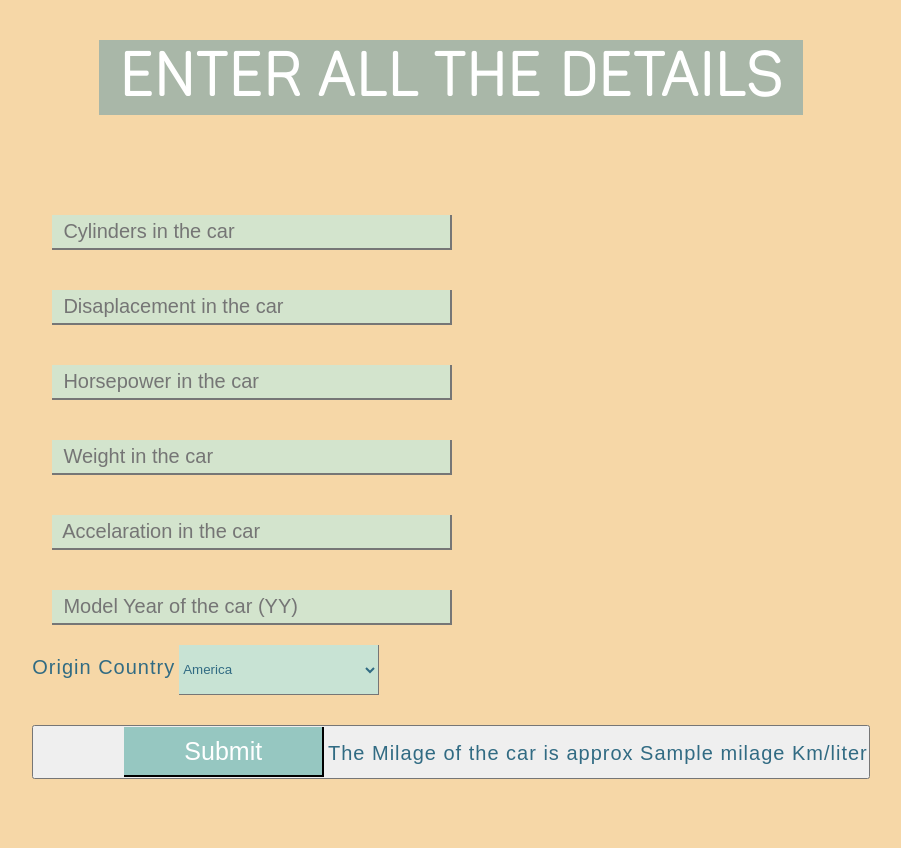
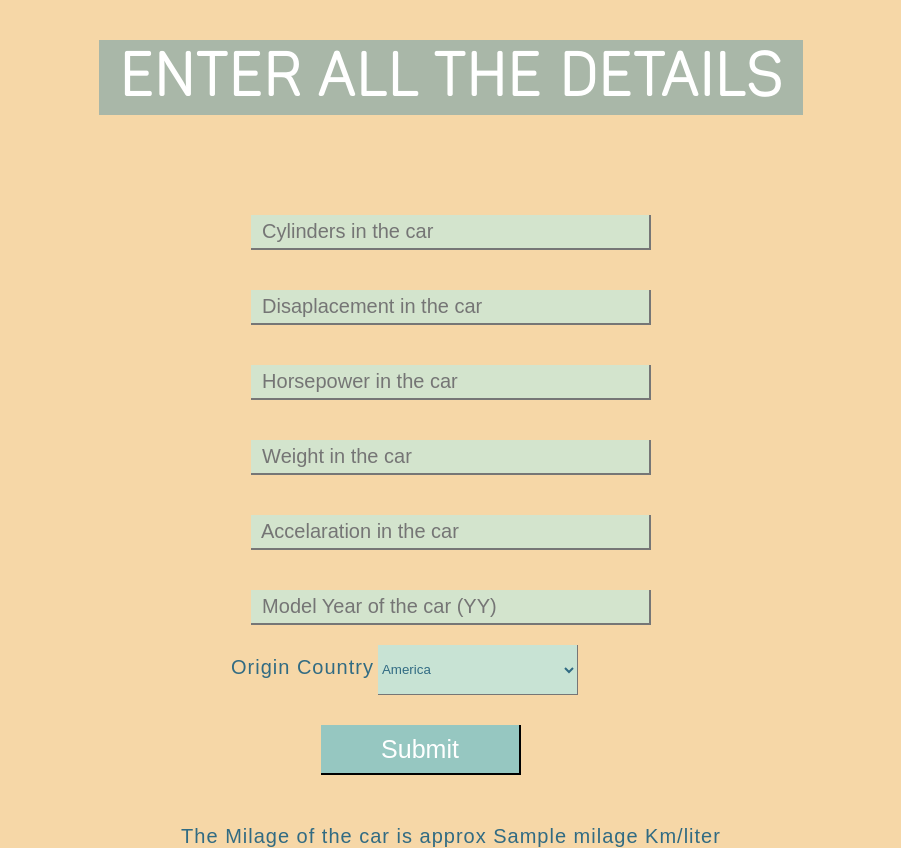
Before and after one commit to ank090/milage_prediction_fullstack, a Flask app: template templates/predict_page.html in a window 1280 px wide. Shown: the whole page, without its empty margins (189-1090 px from the left). Before the commit the page ends 779 px from the top, so only its background shows below. Run offline with Flask 2, Linux system fonts and the light colour scheme; the template is opened without the code that fills it: most values are stand-ins (such as "Sample title", 1, 10 or a date in 2020); parts of the project's set-up code (start-up, migrations or seed data) failed here and were passed over.

Commit message:
changed files

```diff
--- a/main.py
+++ b/main.py
@@ -1,8 +1,5 @@
 from flask import Flask,url_for, redirect ,render_template,request
 import pickle
-from sklearn.tree import DecisionTreeRegressor
-from sklearn.preprocessing import StandardScaler
-
 
 app=Flask(__name__)
 reg = pickle.load(open('./static/regressor.pkl','rb'))
--- a/static/predict_page.css
+++ b/static/predict_page.css
@@ -58,7 +58,8 @@
     color: #316B83;
 }
 
-input[type="submit"]{
+#submit_btn{
+
     margin-left: 90px;
     border-top: none;
     border-left: none;
--- a/templates/new.html
+++ b/templates/new.html
@@ -6,7 +6,7 @@
   <title>ML API</title>
   <link href='https://fonts.googleapis.com/css?family=Pacifico' rel='stylesheet' type='text/css'>
 <link href='https://fonts.googleapis.com/css?family=Arimo' rel='stylesheet' type='text/css'>
-<link href='https://fonts.googleapis.com/css?family=Hind:300' rel='stylesheet' type='text/css'>
+<link href='http//fonts.googleapis.com/css?family=Hind:300' rel='stylesheet' type='text/css'>
 <link href='https://fonts.googleapis.com/css?family=Open+Sans+Condensed:300' rel='stylesheet' type='text/css'>
 <link rel="stylesheet" href="{{ url_for('static', filename='css/style.css') }}">
 
--- a/templates/predict_page.html
+++ b/templates/predict_page.html
@@ -30,11 +30,9 @@
         <option value="3">Asia</option>
     </select>
     <BR>
-    <button>
-        <input type="submit">
-        <label >The Milage of the car is approx {{Milage}} Km/liter</label>
-    </button>
+    <button type="submit" id="submit_btn">Submit</button>
     </form>
+    <label >The Milage of the car is approx {{Milage}} Km/liter</label>
 
 </body>
 </html>
```
Also changed, not shown: templates/import re.py (added, +8 -0 lines).
